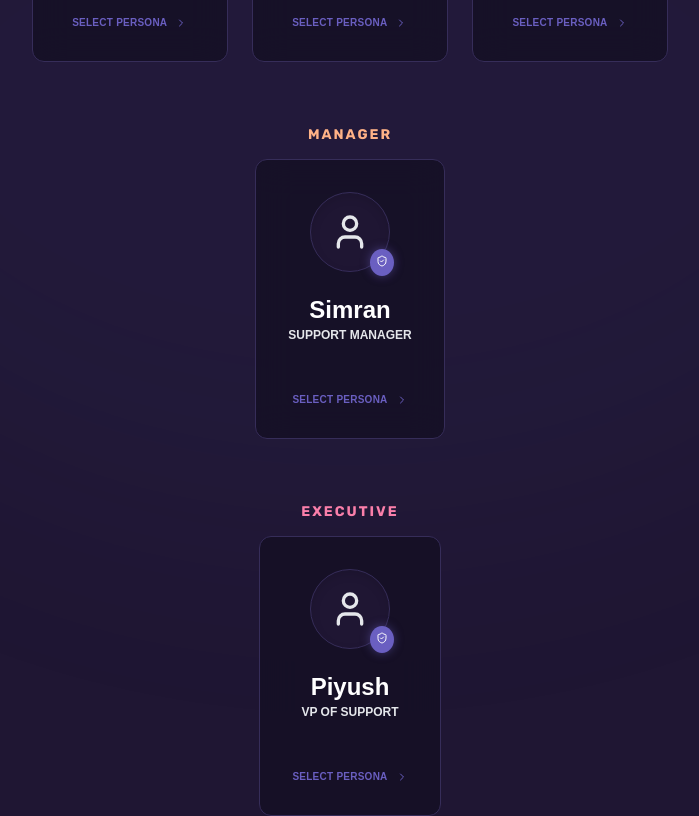
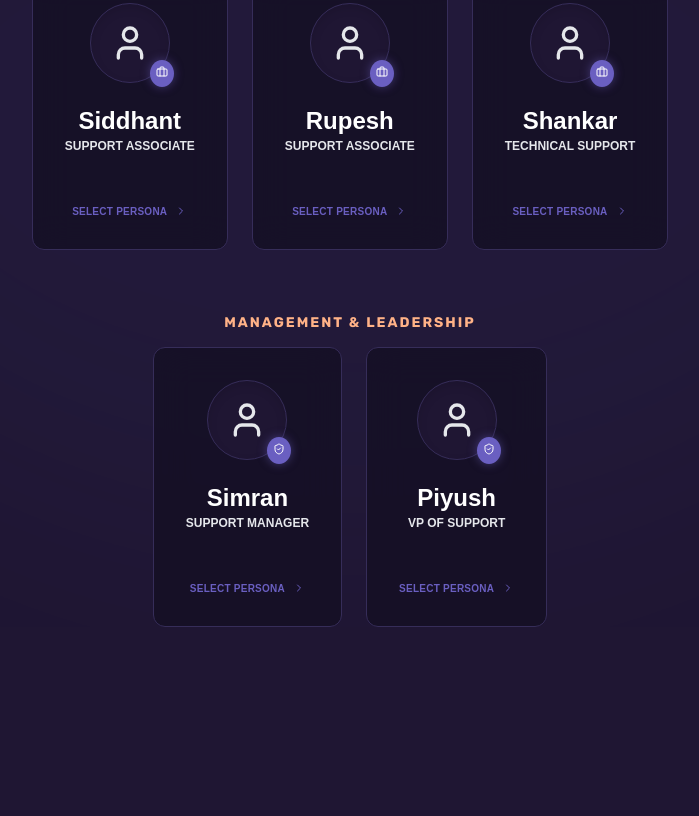
Before and after one commit to parm-aatma/Vantage-Support-ops-control-tower, a Next.js app: page / in a window 1280 px wide. Shown: the part 280-1096 px from the top of the page, without its empty margins (290-989 px from the left). After the commit the page ends 907 px from the top, so only its background shows below. Built offline with nearby package versions, Linux system fonts and the light colour scheme.

Commit message:
feat: merge Manager and Executive persona rows into a single Management & Leadership row

```diff
--- a/src/app/page.tsx
+++ b/src/app/page.tsx
@@ -3078,20 +3078,9 @@ export default function Home() {
                   </div>
 
                   <div style={{ width: '100%', textAlign: 'center', marginTop: '32px' }}>
-                    <h2 style={{ fontSize: '14px', textTransform: 'uppercase', color: 'var(--accent-coral)', marginBottom: '16px', letterSpacing: '2px', fontWeight: 'bold' }}>Manager</h2>
+                    <h2 style={{ fontSize: '14px', textTransform: 'uppercase', color: 'var(--accent-coral)', marginBottom: '16px', letterSpacing: '2px', fontWeight: 'bold' }}>Management & Leadership</h2>
                     <div className="persona-row">
-                      {PERSONAS.filter(p => p.data.role === 'Manager').map((persona, index) => (
-                        <motion.div key={persona.name} initial={{ opacity: 0, y: 30 }} animate={{ opacity: 1, y: 0 }} transition={{ delay: 0.1 * index }}>
-                          <PersonaCard persona={persona} onSelect={handleSelect} />
-                        </motion.div>
-                      ))}
-                    </div>
-                  </div>
-
-                  <div style={{ width: '100%', textAlign: 'center', marginTop: '32px' }}>
-                    <h2 style={{ fontSize: '14px', textTransform: 'uppercase', color: 'var(--accent-pink)', marginBottom: '16px', letterSpacing: '2px', fontWeight: 'bold' }}>Executive</h2>
-                    <div className="persona-row">
-                      {PERSONAS.filter(p => p.data.role === 'VP of Support').map((persona, index) => (
+                      {PERSONAS.filter(p => p.data.role === 'Manager' || p.data.role === 'VP of Support').map((persona, index) => (
                         <motion.div key={persona.name} initial={{ opacity: 0, y: 30 }} animate={{ opacity: 1, y: 0 }} transition={{ delay: 0.1 * index }}>
                           <PersonaCard persona={persona} onSelect={handleSelect} />
                         </motion.div>
```
